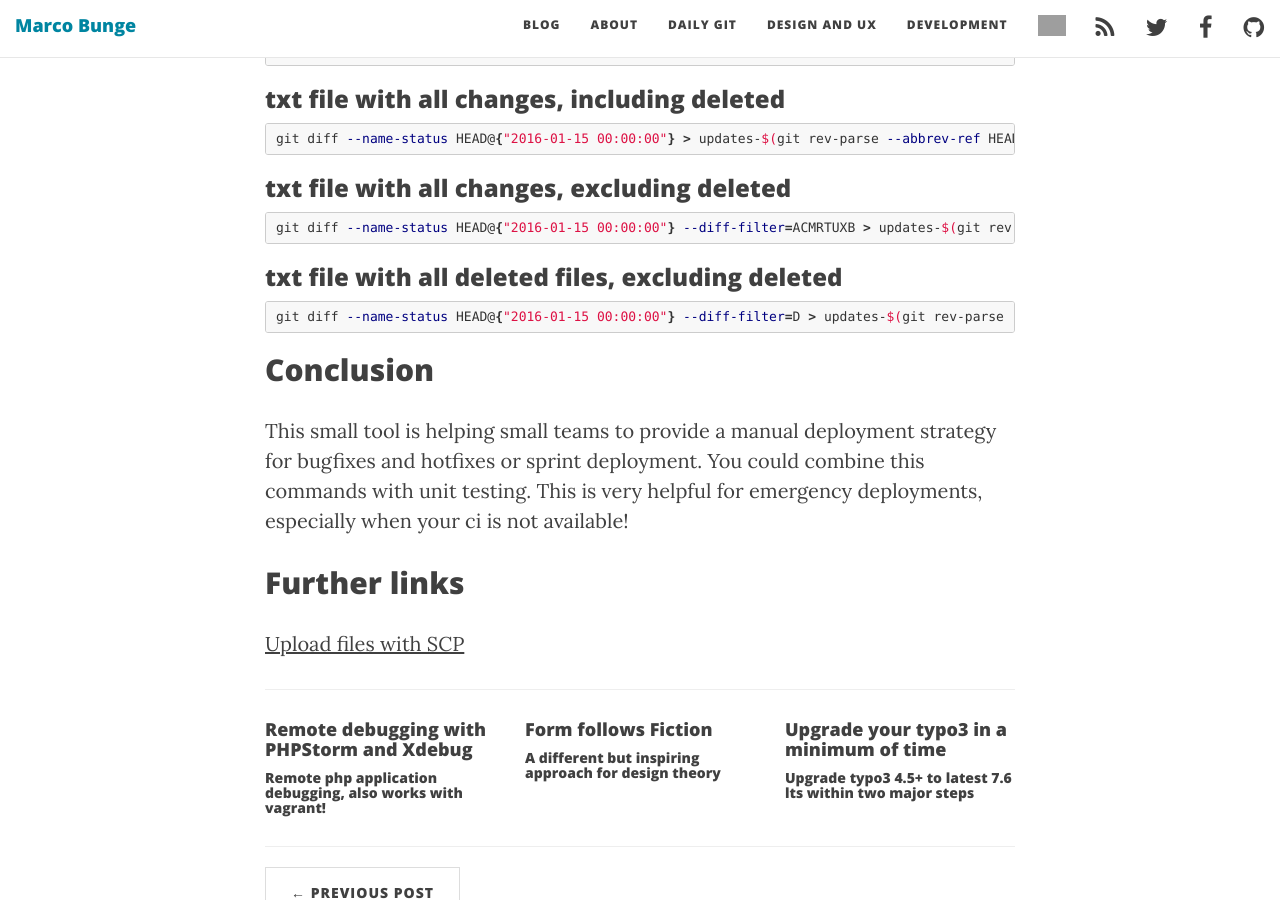
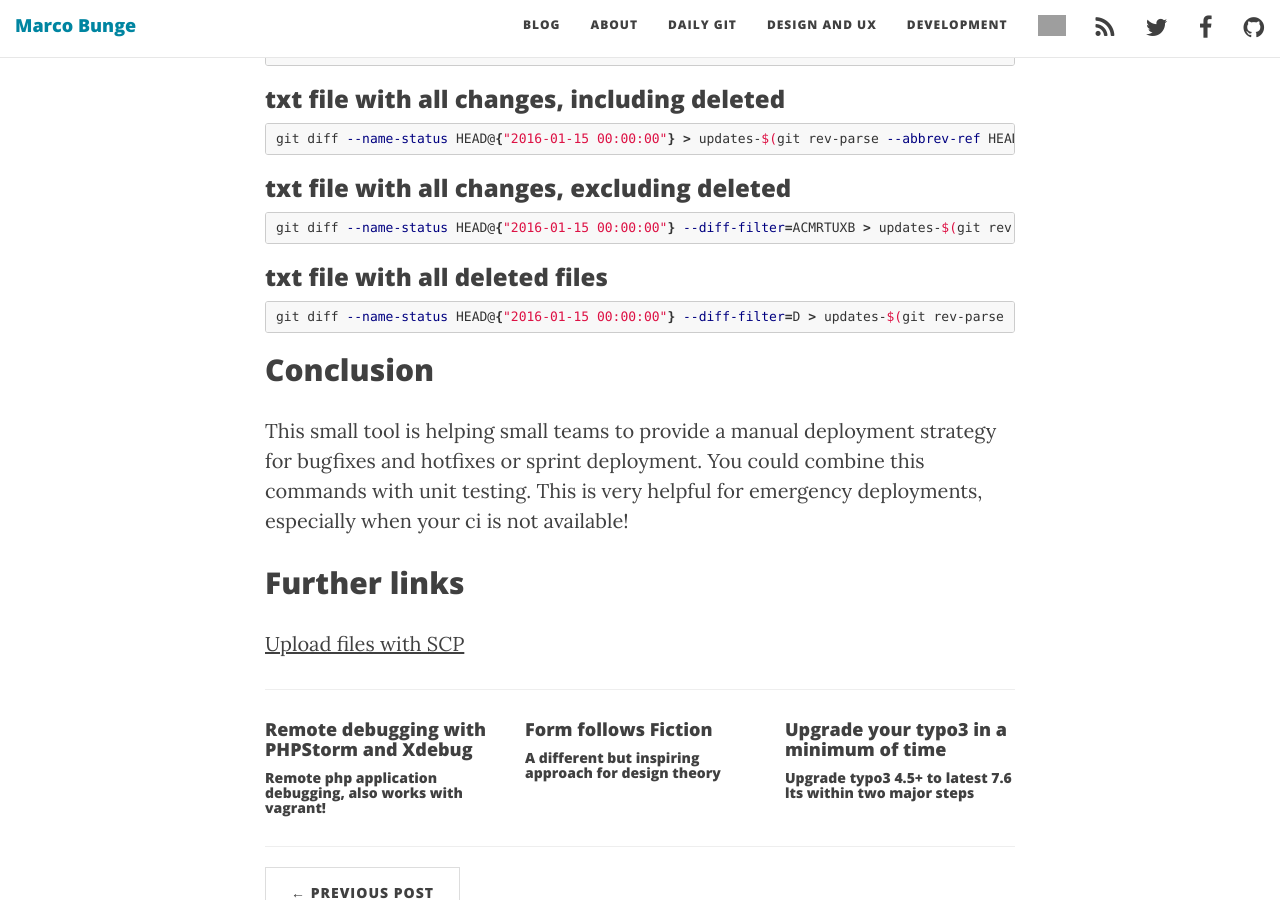
Before and after one commit to mbunge/mbunge.github.io, a Jekyll site: the page built from _posts/2016-01-26-deployment-strategy-with-git.markdown, in a window 1280 px wide and 900 px high, scrolled down 3158 px. Built offline with Jekyll 4.4.1, drawn with Linux system fonts in a browser that asks for light colours; nearby versions of some CDN libraries; comment, search, counter and statistics services are not loaded; grey boxes are pictures that could not be loaded.

Commit message:
Update 2016-01-26-deployment-strategy-with-git.markdown

```diff
--- a/_posts/2016-01-26-deployment-strategy-with-git.markdown
+++ b/_posts/2016-01-26-deployment-strategy-with-git.markdown
@@ -117,7 +117,7 @@ git diff --name-status HEAD@{"2016-01-15 00:00:00"} > updates-$(git rev-parse --
 git diff --name-status HEAD@{"2016-01-15 00:00:00"} --diff-filter=ACMRTUXB > updates-$(git rev-parse --abbrev-ref HEAD)-$(date +%Y%m%d-%H%M%S).txt
 {% endhighlight %}
 
-### txt file with all deleted files, excluding deleted
+### txt file with all deleted files
 
 {% highlight bash %}
 git diff --name-status HEAD@{"2016-01-15 00:00:00"} --diff-filter=D > updates-$(git rev-parse --abbrev-ref HEAD)-$(date +%Y%m%d-%H%M%S).txt
```
